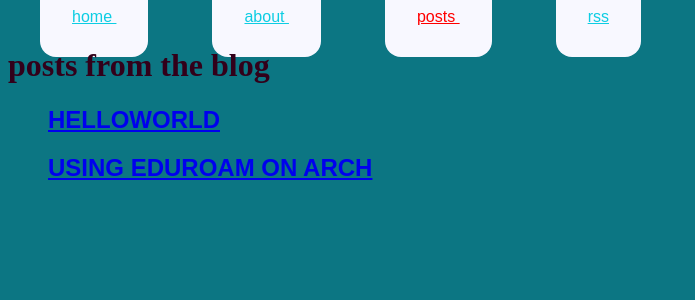
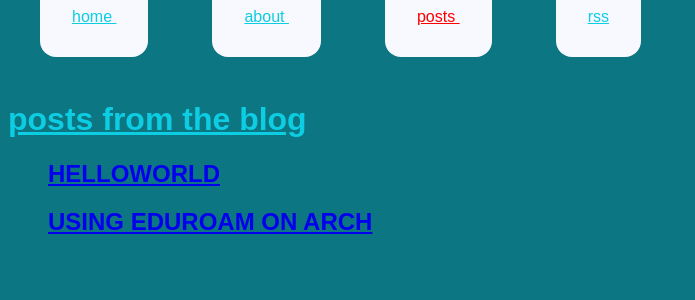
Before and after one commit to mossbeasts/mossbeasts.github.io, a Jekyll site: the page built from postslist.html, in a window 1280 px wide. Shown: the top 300 px of the page, without its empty margins (0-695 px from the left). Built offline with Jekyll 4.4.1, drawn with Linux system fonts in a browser that asks for light colours.

Commit message:
SPACING ISSUES

```diff
--- a/postslist.html
+++ b/postslist.html
@@ -2,8 +2,11 @@
 layout: default
 title: posts list
 ---
-<h1>posts from the blog</h1>
-<ul class="postslist">
+<br />
+<br />
+<br />
+<h1 class="posttitle">posts from the blog</h1>
+<ul class="postslist" "postbody">
 	{% for post in site.posts %}
 	<li style="list-style: none;">
 		<h2><a href="{{ post.url }}">{{ post.title | upcase }}</a></h2>
```
Also changed, not shown: about.md (+3 -0 lines).
